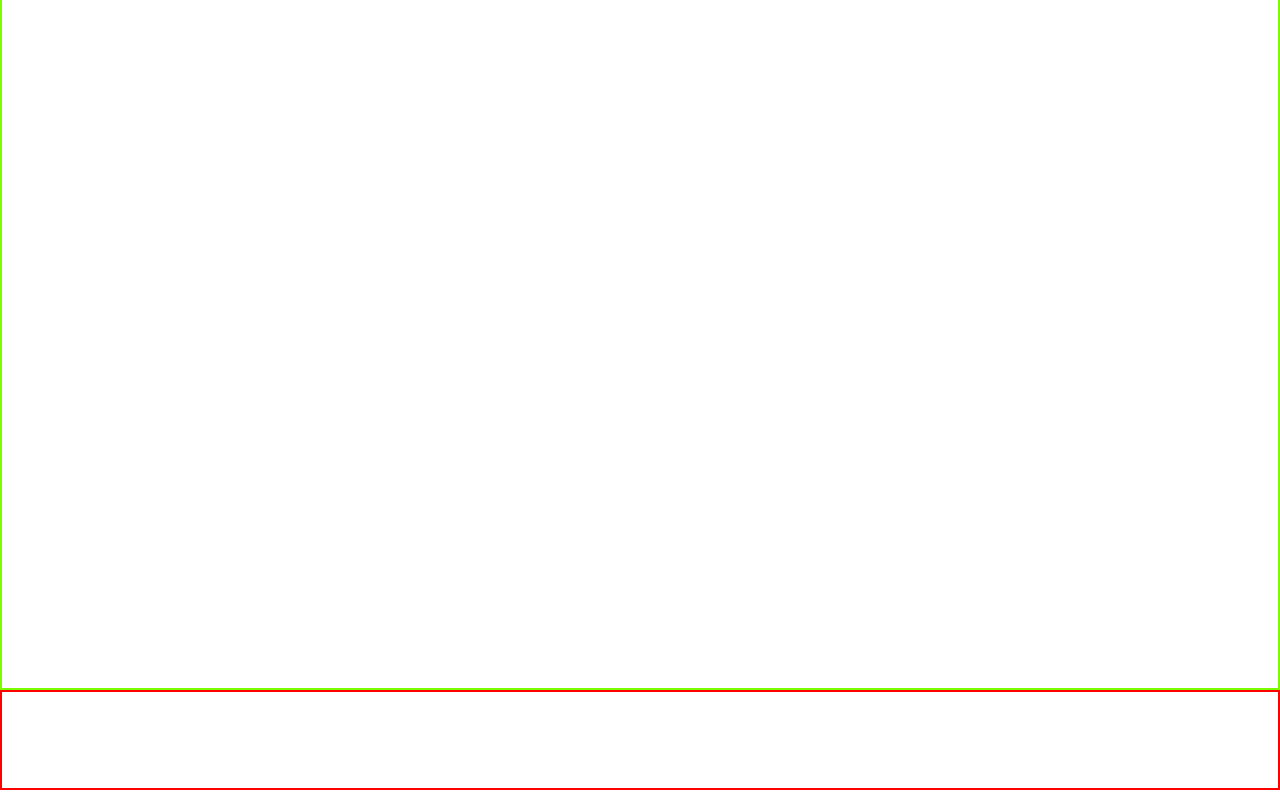
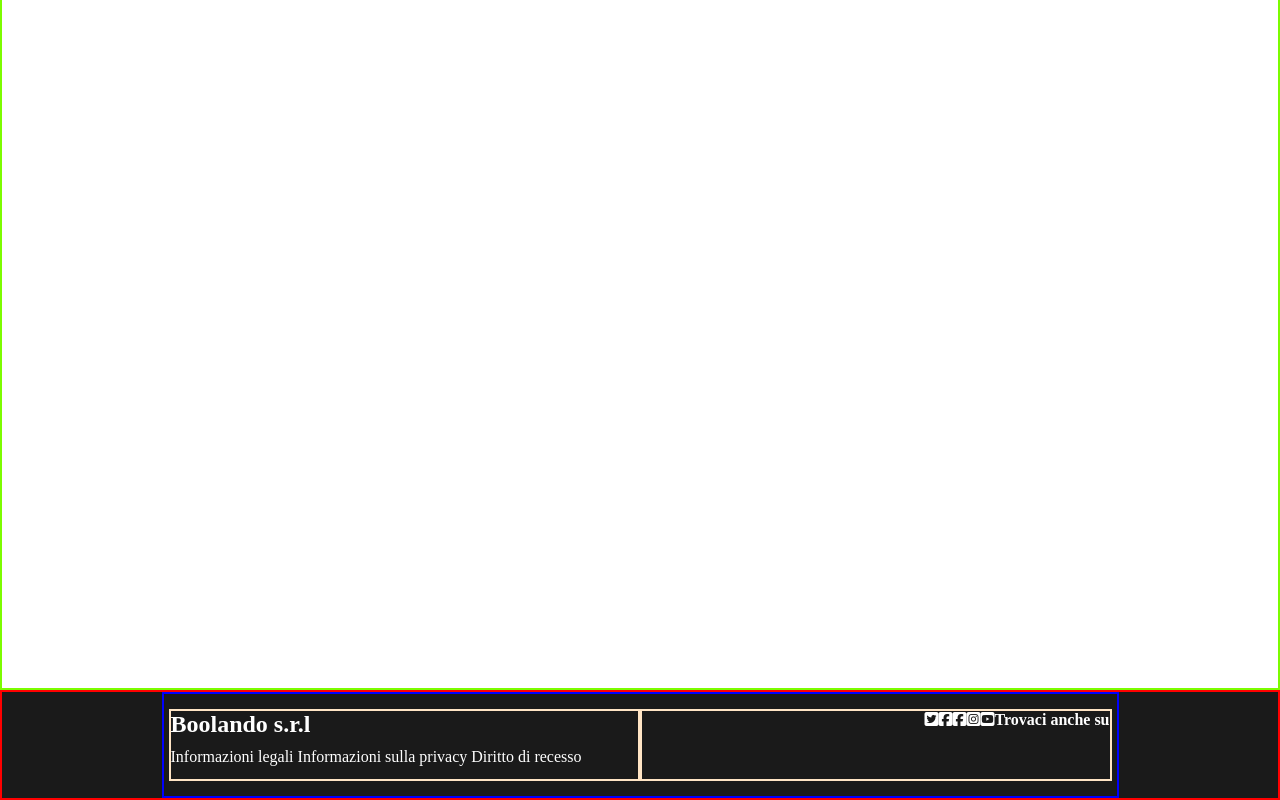
Before and after one commit to nicolabzz/html-css-boolando, a plain HTML site: page index.html in a window 1280 px wide. Shown: the part 880-1680 px from the top of the page. Drawn offline with Linux system fonts and the light colour scheme.

Commit message:
Footer: set footer draft

```diff
--- a/index.html
+++ b/index.html
@@ -5,6 +5,7 @@
     <meta http-equiv="X-UA-Compatible" content="IE=edge">
     <meta name="viewport" content="width=device-width, initial-scale=1.0">
     <link rel="stylesheet" href="style.css">
+    <script src="https://kit.fontawesome.com/2e68396fad.js" crossorigin="anonymous"></script>
 
     <!-- -- fonts -- -->
 
@@ -26,7 +27,23 @@
 
     </main>
     <footer>
+        <div class="footer-section">
+            <div class="footer-section-left">
+                <h2>Boolando s.r.l</h2>
+                <a href="">Informazioni legali</a>
+                <a href="">Informazioni sulla privacy</a>
+                <a href="">Diritto di recesso</a>
+            </div>
+            <div class="footer-section-right">
+                <h4>Trovaci anche su</h4>
+                <i class="fa-brands fa-square-youtube"></i>
+                <i class="fa-brands fa-square-instagram"></i>
+                <i class="fa-brands fa-square-facebook"></i>
+                <i class="fa-brands fa-square-facebook"></i>
+                <i class="fa-brands fa-square-twitter"></i>
+            </div>
 
+        </div>
     </footer>
 
 </body>
--- a/style.css
+++ b/style.css
@@ -21,7 +21,7 @@ header{
     padding: 0 5px;
 }
 
-.info-categories > a{
+.info-categories > a, .footer-section-left > a{
     color: white;
     text-decoration: none;
 }
@@ -64,5 +64,35 @@ main{
 /* ---- FOOTER ---- */
 footer{
     border: 2px solid red;
-    height: 100px;
+    display: flex;
+    justify-content: center;
+    background-color: rgba(26,26,26,255);
+    height: 110px;
+    color: white;
 }
+
+.footer-section{
+    border: 2px solid blue;
+    display: flex;
+    width: 75%;
+    height: 100%;
+    padding: 15px 5px;
+}
+
+.footer-section-left{
+    border: 2px solid bisque;
+    width: 50%;
+    height: 100%;
+}
+
+h2, h4{
+    margin-bottom: 10px;
+}
+
+.footer-section-right{
+    display: flex;
+    flex-direction: row-reverse;
+    border: 2px solid bisque;
+    width: 50%;
+    height: 100%;
+}
```
